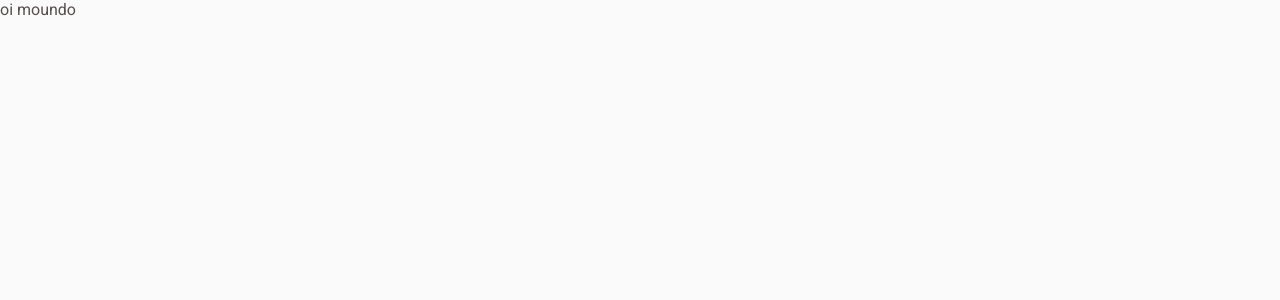
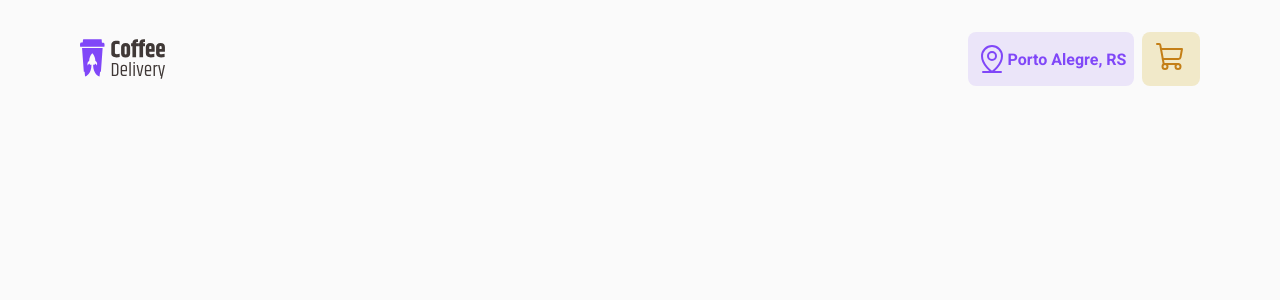
Before and after one commit to Rogerio-17/coffe-delivery, a React (Vite) app: page / in a window 1280 px wide. Shown: the top 300 px of the page. Built offline with nearby package versions, Linux system fonts and the light colour scheme.

Commit message:
finalizando estilização do header com styled.

```diff
--- a/package.json
+++ b/package.json
@@ -20,6 +20,7 @@
   "devDependencies": {
     "@types/react": "^18.2.15",
     "@types/react-dom": "^18.2.7",
+    "@types/styled-components": "^5.1.29",
     "@typescript-eslint/eslint-plugin": "^6.0.0",
     "@typescript-eslint/parser": "^6.0.0",
     "@vitejs/plugin-react-swc": "^3.3.2",
--- a/src/App.tsx
+++ b/src/App.tsx
@@ -1,19 +1,17 @@
-import { ThemeProvider } from "styled-components"
-import { defaultTheme } from "./styles/themes/default"
-import { GlobalStyle } from "./styles/global"
+import { ThemeProvider } from "styled-components";
+import { defaultTheme } from "./styles/themes/default";
+import { GlobalStyle } from "./styles/global";
+import { Header } from "./components";
 
 function App() {
-
-
   return (
     <div>
       <ThemeProvider theme={defaultTheme}>
-        <div>oi moundo</div>
-      <GlobalStyle/>
+        <Header></Header>
+        <GlobalStyle />
       </ThemeProvider>
     </div>
-  )
-
+  );
 }
 
-export default App
+export default App;
--- /dev/null
+++ b/src/components/index.tsx
@@ -0,0 +1,19 @@
+import { MapPinLine, ShoppingCart } from "phosphor-react";
+import { HeaderContainer } from "../components/style"
+import Logo from "../assets/Logo.svg";
+
+export function Header() {
+  return (
+    <HeaderContainer>
+      <img src={Logo} />
+      <div>
+        <span>
+          <MapPinLine size={32} /> Porto Alegre, RS
+        </span>
+        <button>
+          <ShoppingCart size={32} />
+        </button>
+      </div>
+    </HeaderContainer>
+  );
+}
--- /dev/null
+++ b/src/components/style.ts
@@ -0,0 +1,34 @@
+import styled from "styled-components";
+
+export const HeaderContainer = styled.header`
+  width: 100%;
+  max-width: 1120px;
+  margin: 0 auto;
+  margin-top: 2rem;
+
+  display: flex;
+  justify-content: space-between;
+
+  div{
+    display: flex;
+    gap: 0.5rem;
+  }
+
+  span {
+    background: ${props => props.theme["purple-light-200"]};
+    display: flex;
+    align-items: center;
+    padding: 0.7rem 0.5rem;
+    border-radius: 8px;
+    color: ${props => props.theme["purple-500"]};
+    font-weight: 700;
+  }
+
+  button {
+    background: ${props => props.theme["yellow-light-200"]};
+    padding: 0 0.8rem;
+    border-radius: 8px;
+    color: ${props => props.theme["yellow-dark-800"]};
+    cursor: pointer;
+  }
+`;
--- a/src/styles/global.ts
+++ b/src/styles/global.ts
@@ -1,4 +1,5 @@
 import { createGlobalStyle } from 'styled-components'
+
 
 
 export const GlobalStyle = createGlobalStyle`
--- a/src/styles/themes/default.ts
+++ b/src/styles/themes/default.ts
@@ -22,5 +22,5 @@
     "background": "#FAFAFA",
 
 
-    "white": "#FFFFFF",
-}
+    white: "#FFFFFF",
+} as const
```
Also changed, not shown: src/assets/Logo.svg (added), 1 other file (tests, documents, lock files or other folders).
